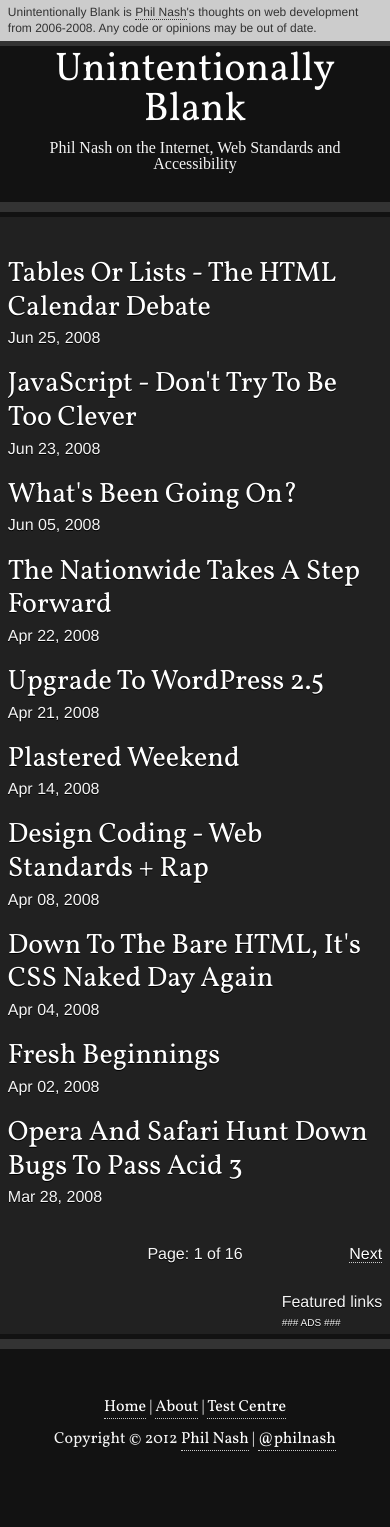
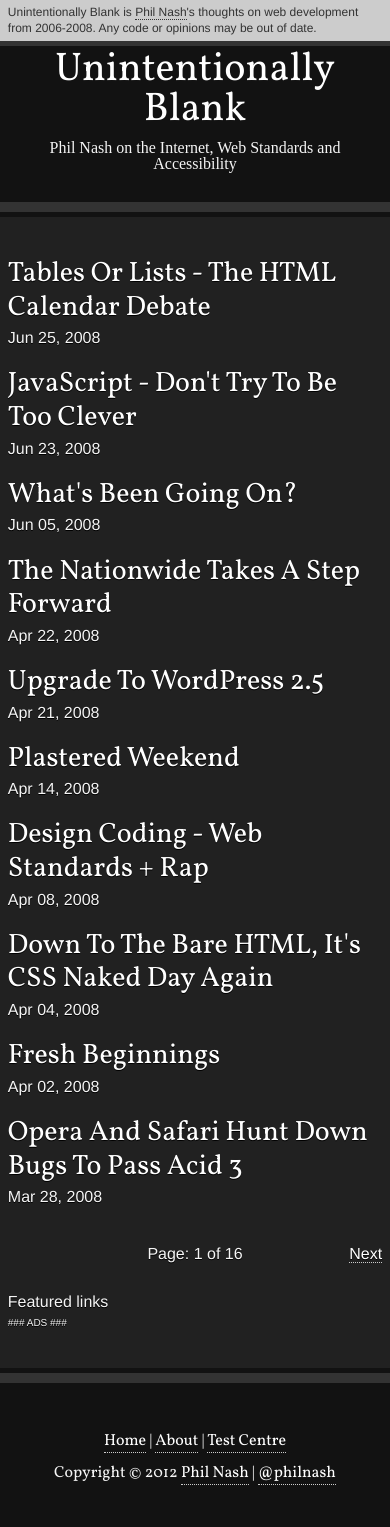
Before and after one commit to philnash/unintentionallyblank.co.uk, a Jekyll site: the page built from index.html, in a window 390 px wide. Built offline with Jekyll 4.4.1, drawn with Linux system fonts in a browser that asks for light colours; the list of posts is cut into pages by our own code; before the commit the page ends 1493 px from its top, so only the background shows below that.

Commit message:
Corrects ads

```diff
--- a/css/style.css
+++ b/css/style.css
@@ -327,9 +327,12 @@ div#ads ul li{
     margin-right: 0;
     width: 79%;
   }
-  div#ads{
+  div#ads,
+  div#ads div{
     position: static;
     margin:0 auto;
+    height: auto;
+    float:none;
   }
   div#ads h2,
   div#ads ul li{
```
Also changed, not shown: 1 other file.
